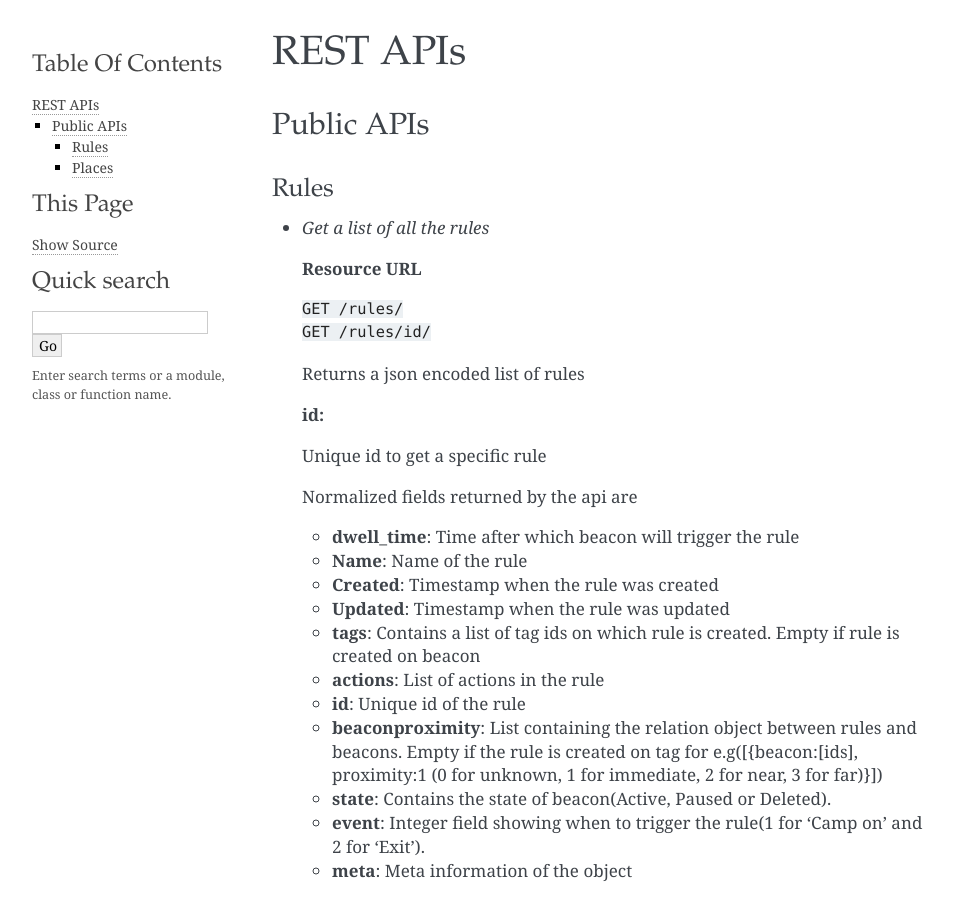
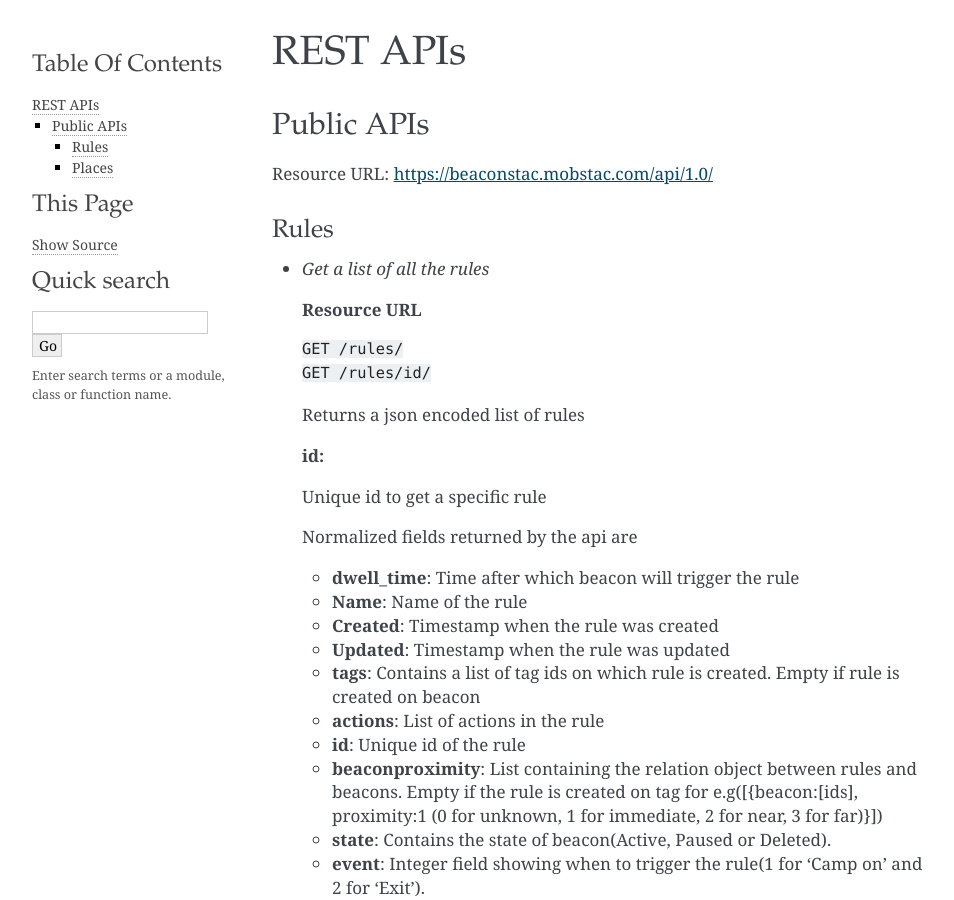
Before and after one commit to hulkco/beaconstac.github.io, a Jekyll site: the page api/rest_api.html, which Jekyll copies as it is, in a window 1280 px wide and 900 px high. Shown: the whole window, without its empty margins (148-1102 px from the left). Built offline with Jekyll 4.4.1, drawn with Linux system fonts in a browser that asks for light colours.

Commit message:
Add a resource url

```diff
--- a/api/rest_api.html
+++ b/api/rest_api.html
@@ -38,10 +38,11 @@
         <div class="bodywrapper">
           <div class="body" role="main">
 
-  <div class="section" id="rest-apis">
+<div class="section" id="rest-apis">
 <h1>REST APIs<a class="headerlink" href="#rest-apis" title="Permalink to this headline">¶</a></h1>
 <div class="section" id="public-apis">
 <h2>Public APIs<a class="headerlink" href="#public-apis" title="Permalink to this headline">¶</a></h2>
+<p>Resource URL: <a href="">https://beaconstac.mobstac.com/api/1.0/</a></p>
 <div class="section" id="rules">
 <h3>Rules<a class="headerlink" href="#rules" title="Permalink to this headline">¶</a></h3>
 <ul>
```
